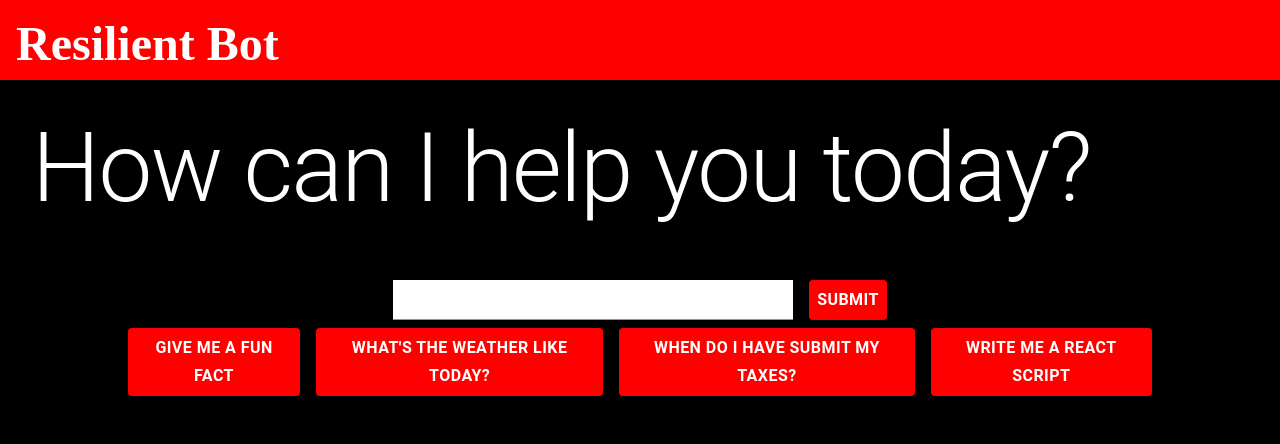
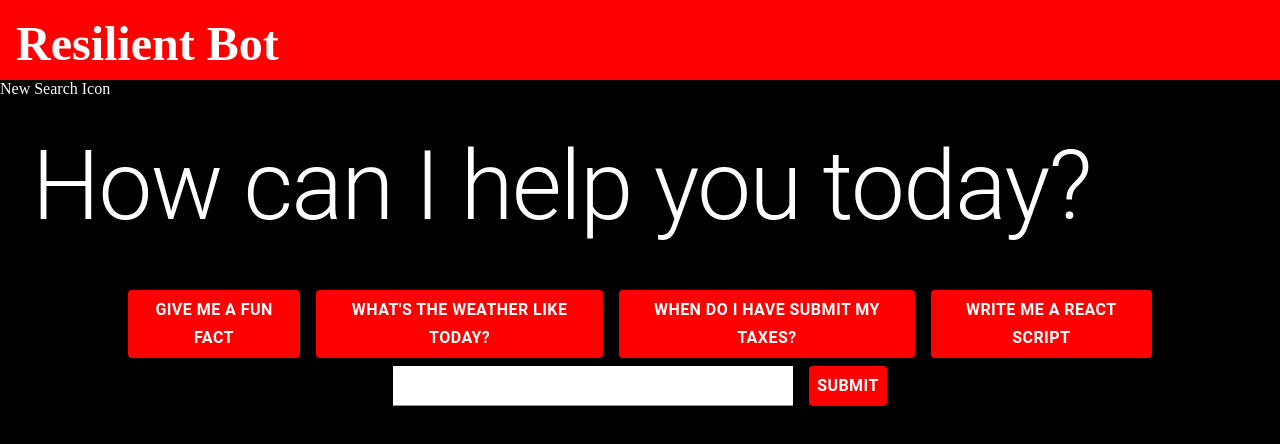
Before and after one commit to AmaurySilverio/react-ai-chat-ui, a React (Vite) app: page / in a window 1280 px wide. Shown: the top 444 px of the page. Built offline with nearby package versions, Linux system fonts and the light colour scheme.

Commit message:
created new searchicon placeholder and functionality

```diff
--- a/src/App.jsx
+++ b/src/App.jsx
@@ -18,15 +18,22 @@ const App = () => {
   const [response, setResponse] = useState([]);
   const [waiting, setWaiting] = useState(false);
   const [suggestedQuestion, setSuggestedQuestion] = useState("");
+  const [history, setHistory] = useState([]);
   const handleUserInput = (event) => {
     setUserInput(event.target.value);
   };
   const handleFormSubmit = (event) => {
+    console.log(event);
     event.preventDefault();
     if (userInput < 1) {
       alert("You Must Type Something First");
       return;
     }
+    console.log(event.target.parentElement.previousSibling);
+    event.target.parentElement.previousSibling.setAttribute(
+      "data-status",
+      "hidden"
+    );
     const newSearch = {
       content: userInput,
       id: search.length + 1,
@@ -75,7 +82,19 @@ const App = () => {
     setSuggestedQuestion(buttonText);
     handleButtonInput();
   };
-
+  const handleNewSearch = (event) => {
+    let suggestedButtons =
+      event.target.parentNode.offsetParent.firstElementChild.children[0]
+        .children[3].children[0];
+    suggestedButtons.removeAttribute("data-status");
+    console.log("new search");
+    setHistory(history.concat(response));
+    setUserInput("");
+    setSearch([]);
+    setResponse([]);
+    setWaiting(false);
+    setSuggestedQuestion("");
+  };
   return (
     <div>
       <AppBar
@@ -91,6 +110,9 @@ const App = () => {
         Resilient Bot
       </AppBar>
       <div>
+        <span className="newSearchIcon" onClick={handleNewSearch}>
+          New Search Icon
+        </span>
         <Typography sx={{ color: "white", padding: "2rem" }} variant="h1">
           How can I help you today?
         </Typography>
@@ -116,8 +138,21 @@ const App = () => {
           </ul>
         )}
       </Box>
-      <div className="search-container">
-        <div>
+      <div className="search-and-suggestion-button-container">
+        <div className="btn-container">
+          <Stack direction={{ xs: "column", sm: "row" }} spacing={2}>
+            <Button
+              text="Give me a fun fact"
+              value={suggestedQuestion}
+              onClick={automatedResponseHandler}
+              type="text"
+            />
+            <Button text="What's the weather like today?" />
+            <Button text="When do I have submit my taxes?" />
+            <Button text="Write me a react script" />
+          </Stack>
+        </div>
+        <div className="search-container">
           <form onSubmit={handleFormSubmit}>
             <Stack
               direction={{ xs: "column", sm: "row" }}
@@ -137,19 +172,6 @@ const App = () => {
             </Stack>
           </form>
         </div>
-        <div className="btn-container">
-          <Stack direction={{ xs: "column", sm: "row" }} spacing={2}>
-            <Button
-              text="Give me a fun fact"
-              value={suggestedQuestion}
-              onClick={automatedResponseHandler}
-              type="text"
-            />
-            <Button text="What's the weather like today?" />
-            <Button text="When do I have submit my taxes?" />
-            <Button text="Write me a react script" />
-          </Stack>
-        </div>
       </div>
     </div>
   );
--- a/src/components/Display.jsx
+++ b/src/components/Display.jsx
@@ -2,7 +2,7 @@ const Display = ({ response }) => {
   console.log("Display", response);
   return (
     <div>
-      <li>{response}</li>
+      <li className="userInputFont">{response}</li>
     </div>
   );
 };
--- a/src/index.css
+++ b/src/index.css
@@ -1,4 +1,4 @@
-.search-container{
+.search-and-suggestion-button-container{
   display: flex;
   flex-direction: column;
   width: 80%;
@@ -14,3 +14,15 @@ body {
   margin: 0rem;
   background-color: #000000
 }
+/* USER INPUT FONT */
+.userInputFont{
+  color: white;
+  list-style-type: none;
+}
+.btn-container[data-status="hidden"]{
+  display: none;
+}
+.newSearchIcon{
+  color:white;
+  cursor: pointer;
+}
```
Also changed, not shown: src/components/Answer.jsx (+9 -9 lines).
